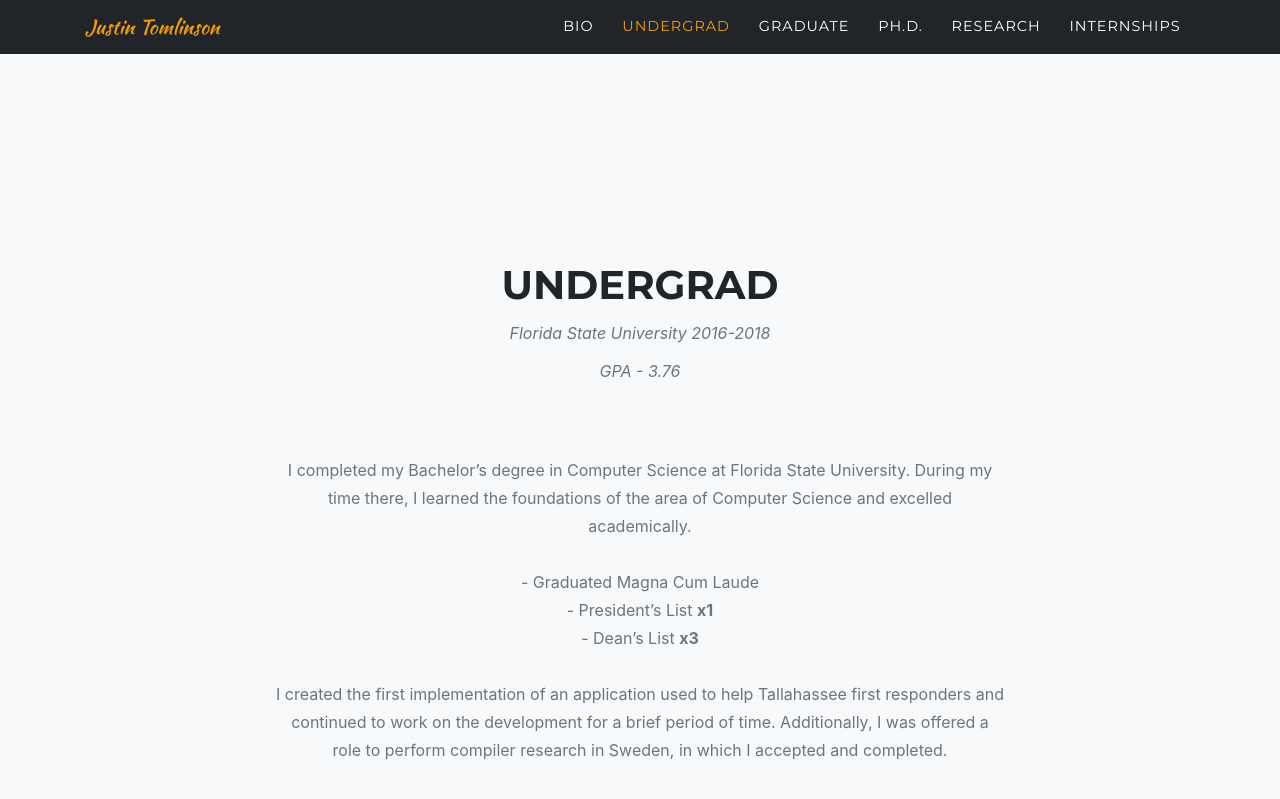
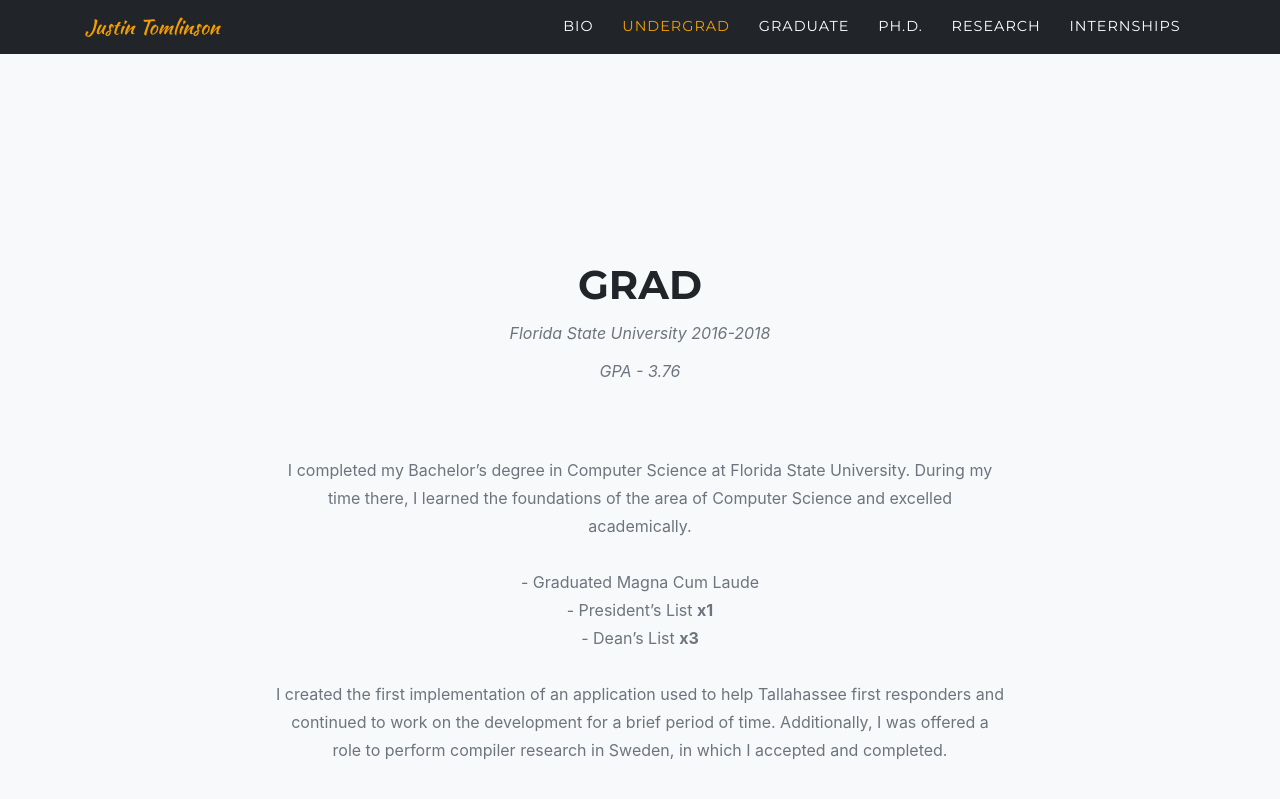
Before and after one commit to tomljr2/tomljr2.github.io, a Jekyll site: the page built from index.md, in a window 1280 px wide and 900 px high, scrolled down 2201 px. Shown: the top 799 px of the window. Built offline with Jekyll 4.4.1, drawn with Linux system fonts in a browser that asks for light colours; some web fonts are replaced.

Commit message:
Update grad.html

```diff
--- a/_includes/grad.html
+++ b/_includes/grad.html
@@ -1,17 +1,17 @@
-<!-- About -->
-<section class="bg-light page-section" id="{{ site.data.sitetext[site.locale].about.section | default: "about" }}">
+<!-- Grad -->
+<section class="bg-light page-section" id="{{ site.data.sitetext[site.locale].grad.section | default: "grad" }}">
   <div class="container">
     <div class="row">
       <div class="col-lg-12 text-center">
-        <h2 class="section-heading text-uppercase">{{ site.data.sitetext[site.locale].about.title | default: "About Us" }}</h2>
-        <h3 class="section-subheading text-muted">{{ site.data.sitetext[site.locale].about.text | default: "" }}</h3>
+        <h2 class="section-heading text-uppercase">{{ site.data.sitetext[site.locale].grad.title | default: "About Us" }}</h2>
+        <h3 class="section-subheading text-muted">{{ site.data.sitetext[site.locale].grad.text | default: "" }}</h3>
       </div>
     </div>
     <div class="row">
       <div class="col-lg-8 mx-auto text-center">
-        <div class="large text-muted">{{ site.data.sitetext[site.locale].about.body | markdownify }}</div>
+        <div class="large text-muted">{{ site.data.sitetext[site.locale].grad.body | markdownify }}</div>
       </div>
     </div>
   </div>
 </section>
-<!-- End About -->
+<!-- End Grad -->
```
